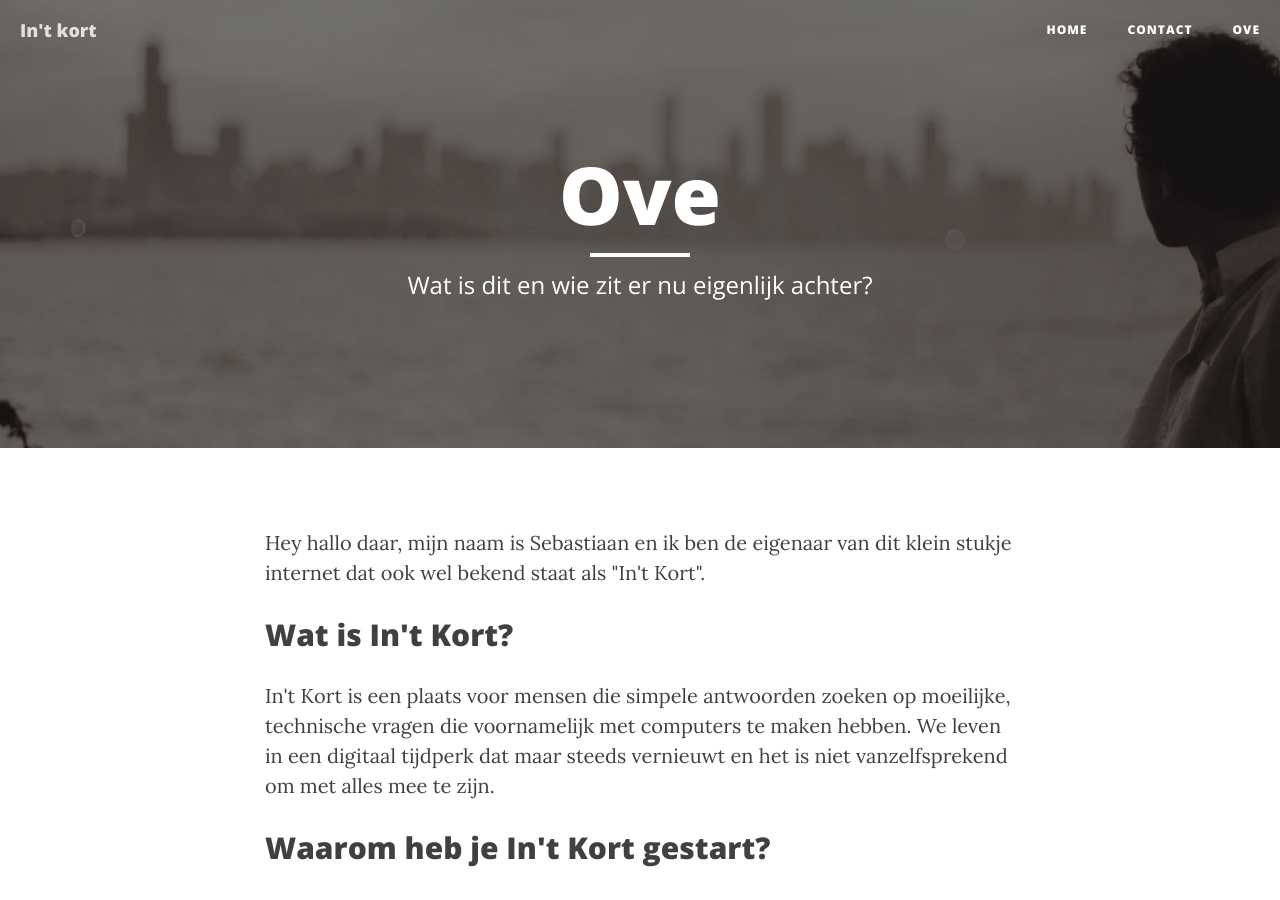
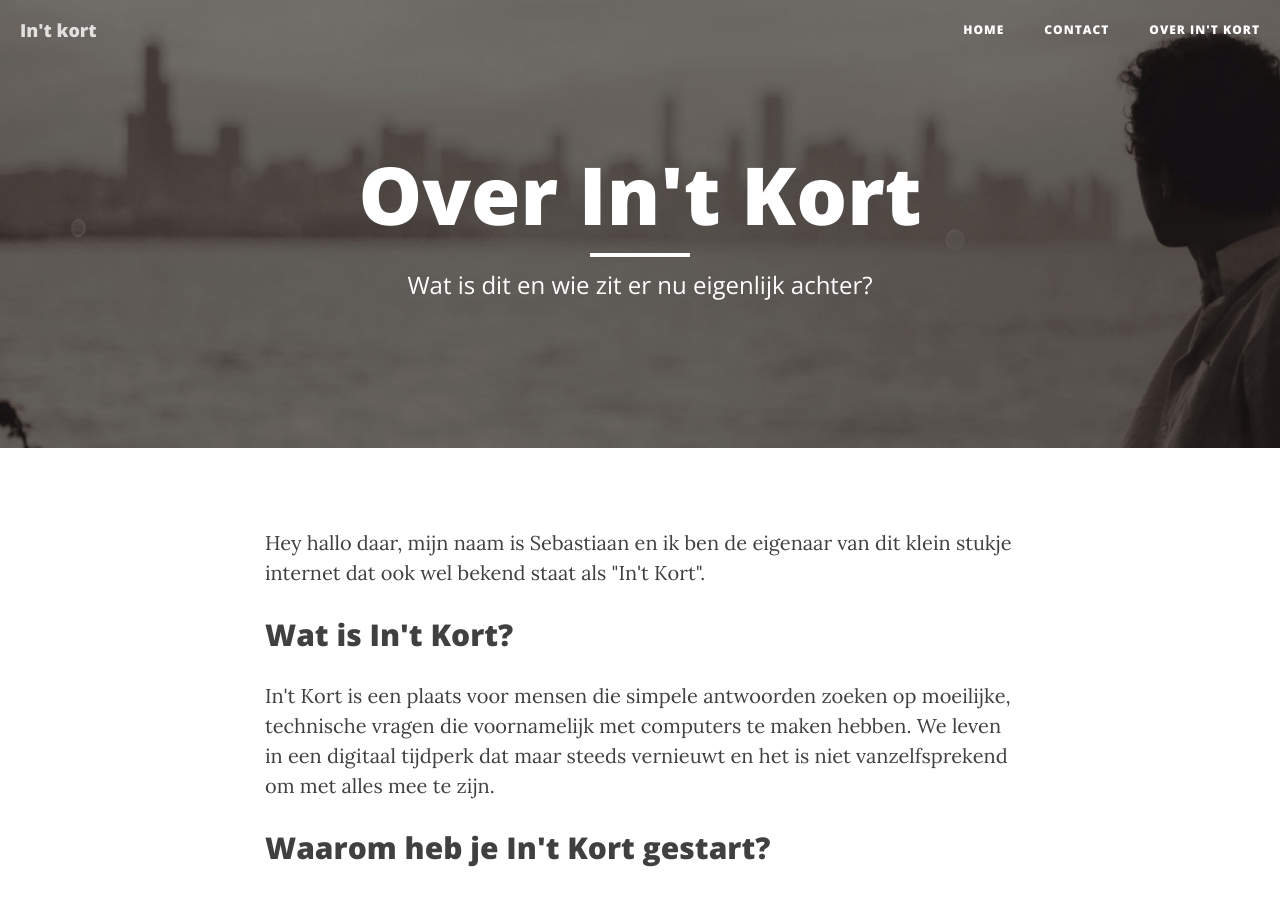
Before and after one commit to intkort/intkort.github.io, a Jekyll site: the page built from over.html, in a window 1280 px wide and 900 px high. Built offline with Jekyll 4.4.1, drawn with Linux system fonts in a browser that asks for light colours; nearby versions of some CDN libraries; some web fonts are replaced.

Commit message:
Update over.html

```diff
--- a/over.html
+++ b/over.html
@@ -1,6 +1,6 @@
 ---
 layout: page
-title: "Ove"
+title: "Over In't Kort"
 description: "Wat is dit en wie zit er nu eigenlijk achter?"
 header-img: "img/about-bg.jpg"
 ---
```
